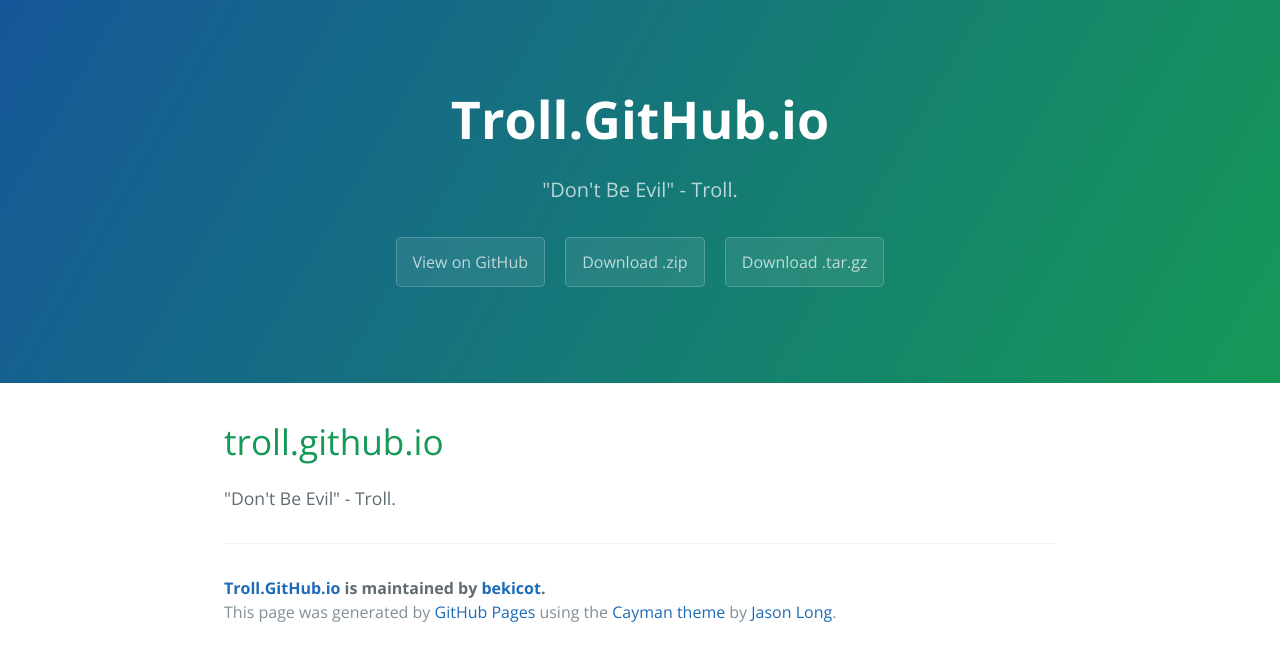
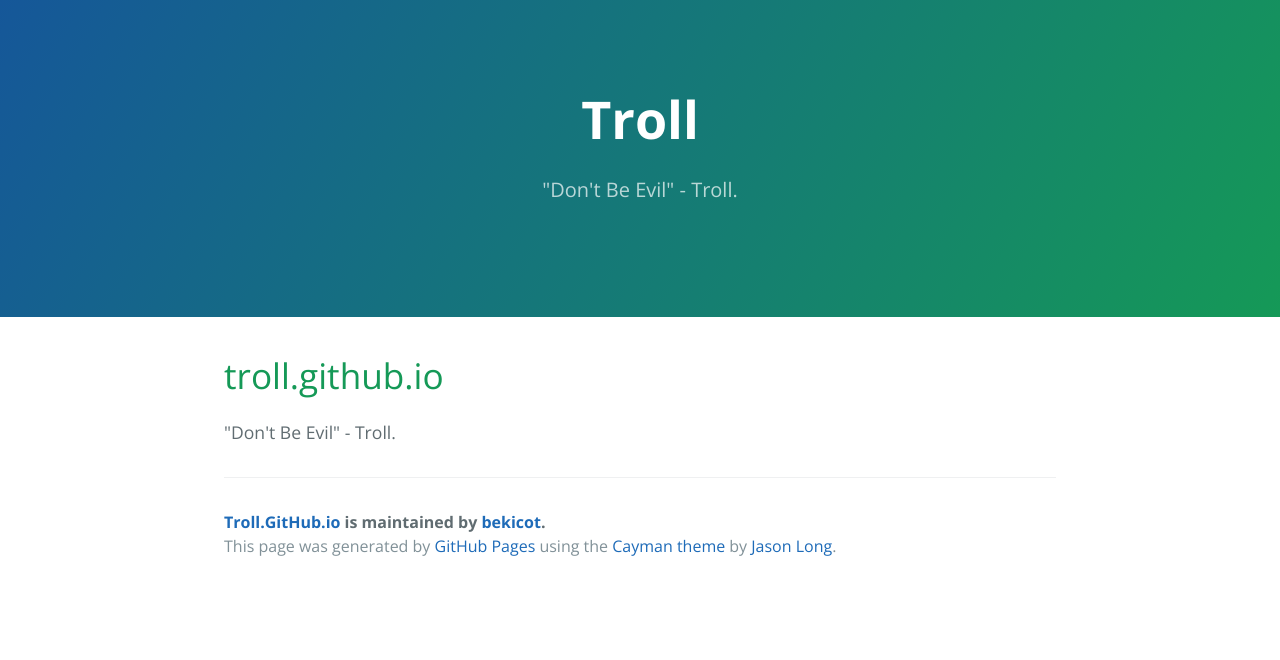
Before and after one commit to bekicot/troll, a plain HTML site: page index.html in a window 1280 px wide. Drawn offline with nearby package versions, Linux system fonts and the light colour scheme.

Commit message:
Update index.html

```diff
--- a/index.html
+++ b/index.html
@@ -11,11 +11,8 @@
   </head>
   <body>
     <section class="page-header">
-      <h1 class="project-name">Troll.GitHub.io</h1>
+      <h1 class="project-name">Troll</h1>
       <h2 class="project-tagline">&quot;Don&#39;t Be Evil&quot; - Troll.</h2>
-      <a href="https://github.com/bekicot/troll.github.io" class="btn">View on GitHub</a>
-      <a href="https://github.com/bekicot/troll.github.io/zipball/master" class="btn">Download .zip</a>
-      <a href="https://github.com/bekicot/troll.github.io/tarball/master" class="btn">Download .tar.gz</a>
     </section>
 
     <section class="main-content">
```
